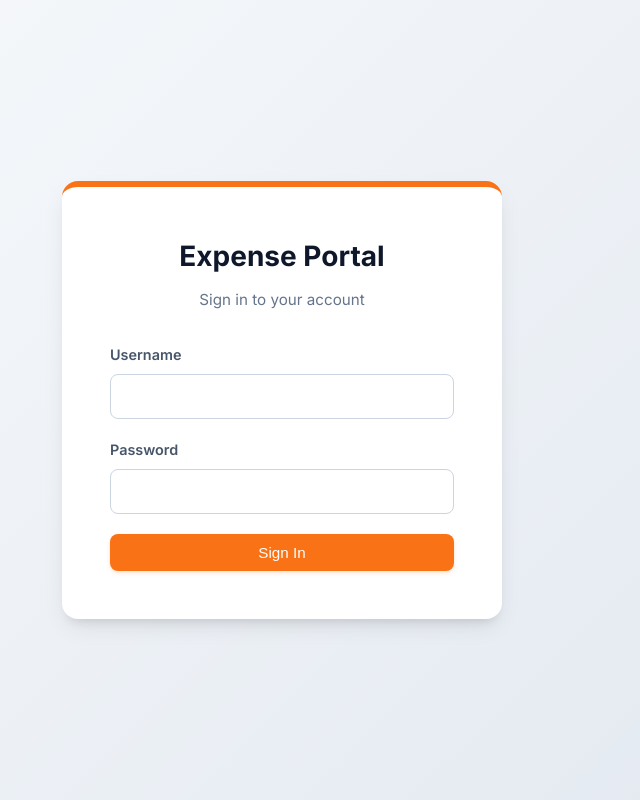
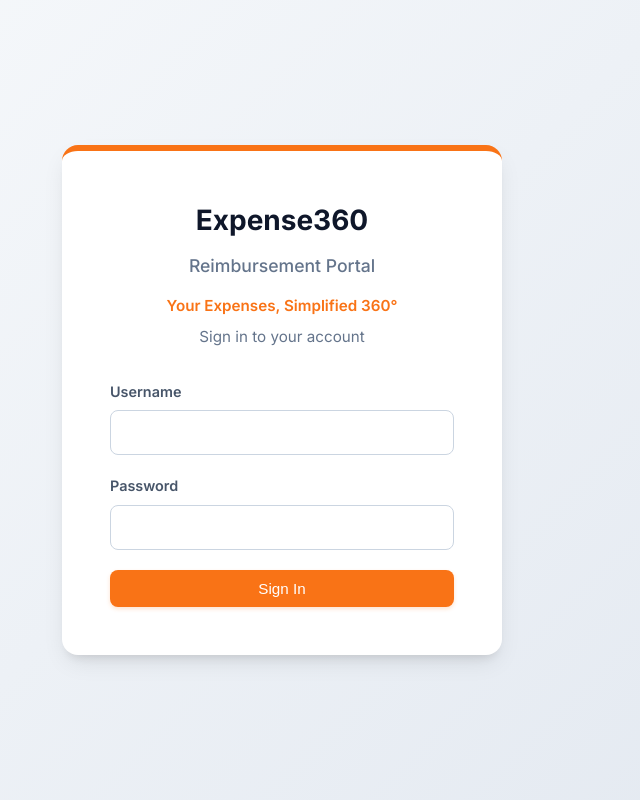
Before and after one commit to SanketNagwekar/revature_capstone_p1_employee_expense_travel_portal, a Flask app: page /login in a window 1280 px wide. Shown: the whole page, without its empty margins (358-998 px from the left). Run offline with Flask 3, Linux system fonts and the light colour scheme.

Commit message:
feat: update UI branding to Expense360 - Reimbursement Portal with tagline

```diff
--- a/templates/admin/dashboard.html
+++ b/templates/admin/dashboard.html
@@ -1,5 +1,5 @@
 {% extends "base.html" %}
-{% block title %}Admin Dashboard - Expense Portal{% endblock %}
+{% block title %}Admin Dashboard - Expense360 – Reimbursement Portal{% endblock %}
 
 {% block content %}
 <div class="page-heading">
--- a/templates/admin/reports.html
+++ b/templates/admin/reports.html
@@ -1,5 +1,5 @@
 {% extends "base.html" %}
-{% block title %}System Reports - Expense Portal{% endblock %}
+{% block title %}System Reports - Expense360 – Reimbursement Portal{% endblock %}
 
 {% block content %}
 <div class="page-heading">
--- a/templates/base.html
+++ b/templates/base.html
@@ -3,7 +3,7 @@
 <head>
     <meta charset="UTF-8">
     <meta name="viewport" content="width=device-width, initial-scale=1.0">
-    <title>{% block title %}Expense Portal{% endblock %}</title>
+    <title>{% block title %}Expense360 – Reimbursement Portal{% endblock %}</title>
     <link href="https://fonts.googleapis.com/css2?family=Inter:wght@400;500;600;700&display=swap" rel="stylesheet">
     <link rel="stylesheet" href="{{ url_for('static', filename='css/style.css') }}">
 </head>
@@ -11,7 +11,10 @@
 
 {% if session.user_id %}
 <nav class="navbar">
-    <a class="brand" href="/">Expense & Travel Portal</a>
+    <div style="display:flex; flex-direction:column;">
+        <a class="brand" href="/" style="margin-bottom:2px;">Expense360 – Reimbursement Portal</a>
+        <span style="font-size: 0.75rem; color: #64748b; font-weight: 500; letter-spacing: 0.2px;">Your Expenses, Simplified 360°</span>
+    </div>
     <div class="nav-links">
         {% if session.role == "employee" %}
             <a href="/employee/dashboard">Dashboard</a>
--- a/templates/employee/claim_details.html
+++ b/templates/employee/claim_details.html
@@ -1,5 +1,5 @@
 {% extends "base.html" %}
-{% block title %}Claim Details - Expense Portal{% endblock %}
+{% block title %}Claim Details - Expense360 – Reimbursement Portal{% endblock %}
 
 {% block content %}
 <div class="page-heading">
--- a/templates/employee/dashboard.html
+++ b/templates/employee/dashboard.html
@@ -1,5 +1,5 @@
 {% extends "base.html" %}
-{% block title %}My Dashboard - Expense Portal{% endblock %}
+{% block title %}My Dashboard - Expense360 – Reimbursement Portal{% endblock %}
 
 {% block content %}
 <div class="page-heading">
--- a/templates/employee/expense_submission.html
+++ b/templates/employee/expense_submission.html
@@ -1,5 +1,5 @@
 {% extends "base.html" %}
-{% block title %}New Expense Claim - Expense Portal{% endblock %}
+{% block title %}New Expense Claim - Expense360 – Reimbursement Portal{% endblock %}
 
 {% block content %}
 <div class="page-heading">
--- a/templates/employee/my_claims.html
+++ b/templates/employee/my_claims.html
@@ -1,5 +1,5 @@
 {% extends "base.html" %}
-{% block title %}My Expense Claims - Expense Portal{% endblock %}
+{% block title %}My Expense Claims - Expense360 – Reimbursement Portal{% endblock %}
 
 {% block content %}
 <div class="page-heading">
--- a/templates/employee/my_travel.html
+++ b/templates/employee/my_travel.html
@@ -1,5 +1,5 @@
 {% extends "base.html" %}
-{% block title %}My Travel Requests - Expense Portal{% endblock %}
+{% block title %}My Travel Requests - Expense360 – Reimbursement Portal{% endblock %}
 
 {% block content %}
 <div class="page-heading">
--- a/templates/employee/profile.html
+++ b/templates/employee/profile.html
@@ -1,5 +1,5 @@
 {% extends "base.html" %}
-{% block title %}My Profile - Expense Portal{% endblock %}
+{% block title %}My Profile - Expense360 – Reimbursement Portal{% endblock %}
 
 {% block content %}
 <div class="page-heading">
--- a/templates/employee/travel_request.html
+++ b/templates/employee/travel_request.html
@@ -1,5 +1,5 @@
 {% extends "base.html" %}
-{% block title %}New Travel Request - Expense Portal{% endblock %}
+{% block title %}New Travel Request - Expense360 – Reimbursement Portal{% endblock %}
 
 {% block content %}
 <div class="page-heading">
--- a/templates/finance/dashboard.html
+++ b/templates/finance/dashboard.html
@@ -1,5 +1,5 @@
 {% extends "base.html" %}
-{% block title %}Finance Dashboard - Expense Portal{% endblock %}
+{% block title %}Finance Dashboard - Expense360 – Reimbursement Portal{% endblock %}
 
 {% block content %}
 <div class="page-heading">
--- a/templates/finance/process_reimbursement.html
+++ b/templates/finance/process_reimbursement.html
@@ -1,5 +1,5 @@
 {% extends "base.html" %}
-{% block title %}Process Reimbursement #{{ claim.id }} - Expense Portal{% endblock %}
+{% block title %}Process Reimbursement #{{ claim.id }} - Expense360 – Reimbursement Portal{% endblock %}
 
 {% block content %}
 <div class="page-heading">
--- a/templates/finance/verify_claim.html
+++ b/templates/finance/verify_claim.html
@@ -1,5 +1,5 @@
 {% extends "base.html" %}
-{% block title %}Verify Claim - Expense Portal{% endblock %}
+{% block title %}Verify Claim - Expense360 – Reimbursement Portal{% endblock %}
 
 {% block content %}
 <div class="page-heading">
--- a/templates/login.html
+++ b/templates/login.html
@@ -1,12 +1,13 @@
 {% extends "base.html" %}
 
-{% block title %}Login - Expense Portal{% endblock %}
+{% block title %}Login - Expense360 – Reimbursement Portal{% endblock %}
 
 {% block content %}
 <div class="login-wrapper">
     <div class="login-card">
-        <h1>Expense Portal</h1>
-        <p class="subtitle">Sign in to your account</p>
+        <h1>Expense360<br><span style="font-size:1.1rem; color:#64748b; font-weight:500;">Reimbursement Portal</span></h1>
+        <p class="subtitle" style="font-weight:600; color:#f97316;">Your Expenses, Simplified 360°</p>
+        <p class="subtitle" style="margin-top:-24px;">Sign in to your account</p>
 
         {% if error %}
             <div class="alert alert-error">{{ error }}</div>
--- a/templates/manager/claim_review.html
+++ b/templates/manager/claim_review.html
@@ -1,5 +1,5 @@
 {% extends "base.html" %}
-{% block title %}Review Claim #{{ claim.id }} - Expense Portal{% endblock %}
+{% block title %}Review Claim #{{ claim.id }} - Expense360 – Reimbursement Portal{% endblock %}
 
 {% block content %}
 <div class="page-heading">
--- a/templates/manager/dashboard.html
+++ b/templates/manager/dashboard.html
@@ -1,5 +1,5 @@
 {% extends "base.html" %}
-{% block title %}Manager Dashboard - Expense Portal{% endblock %}
+{% block title %}Manager Dashboard - Expense360 – Reimbursement Portal{% endblock %}
 
 {% block content %}
 <div class="page-heading">
```
Also changed, not shown: tests/test_auth.py (+1 -1 lines).
